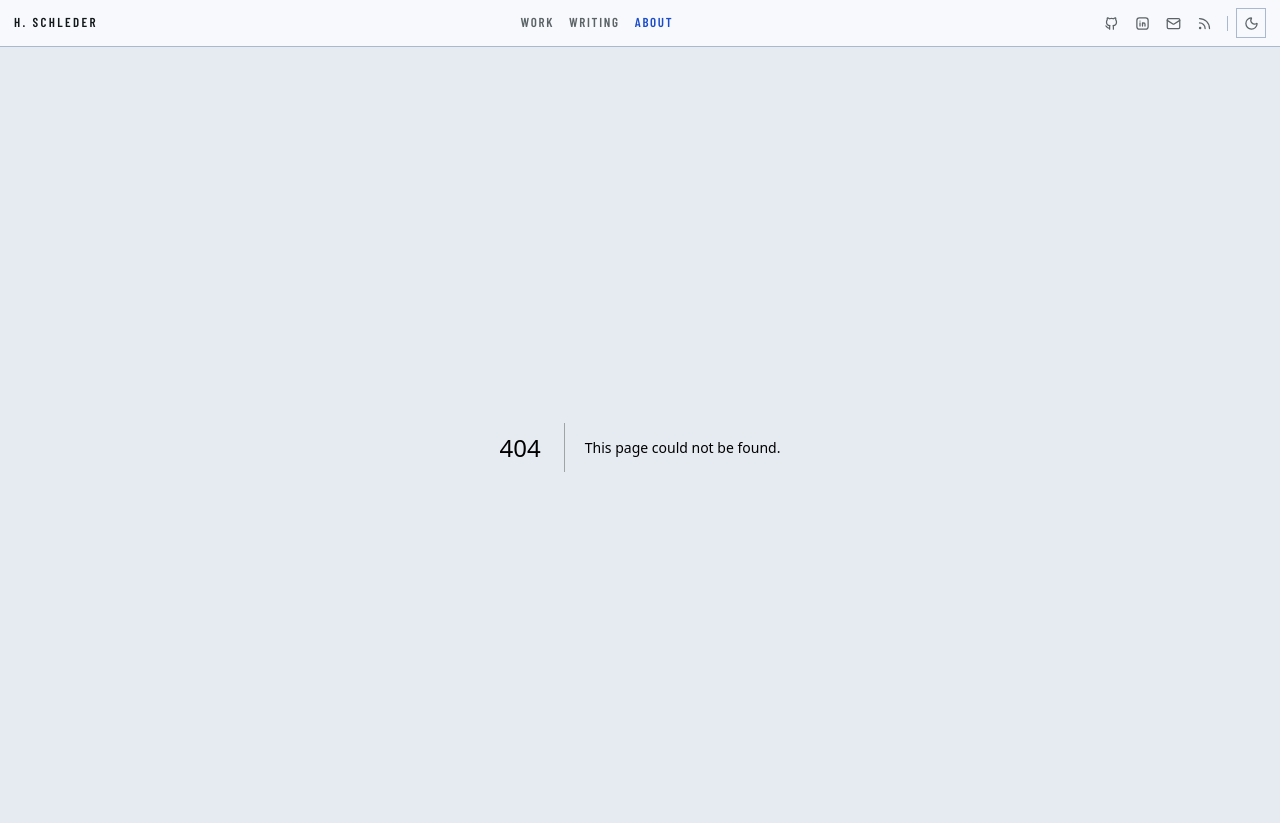
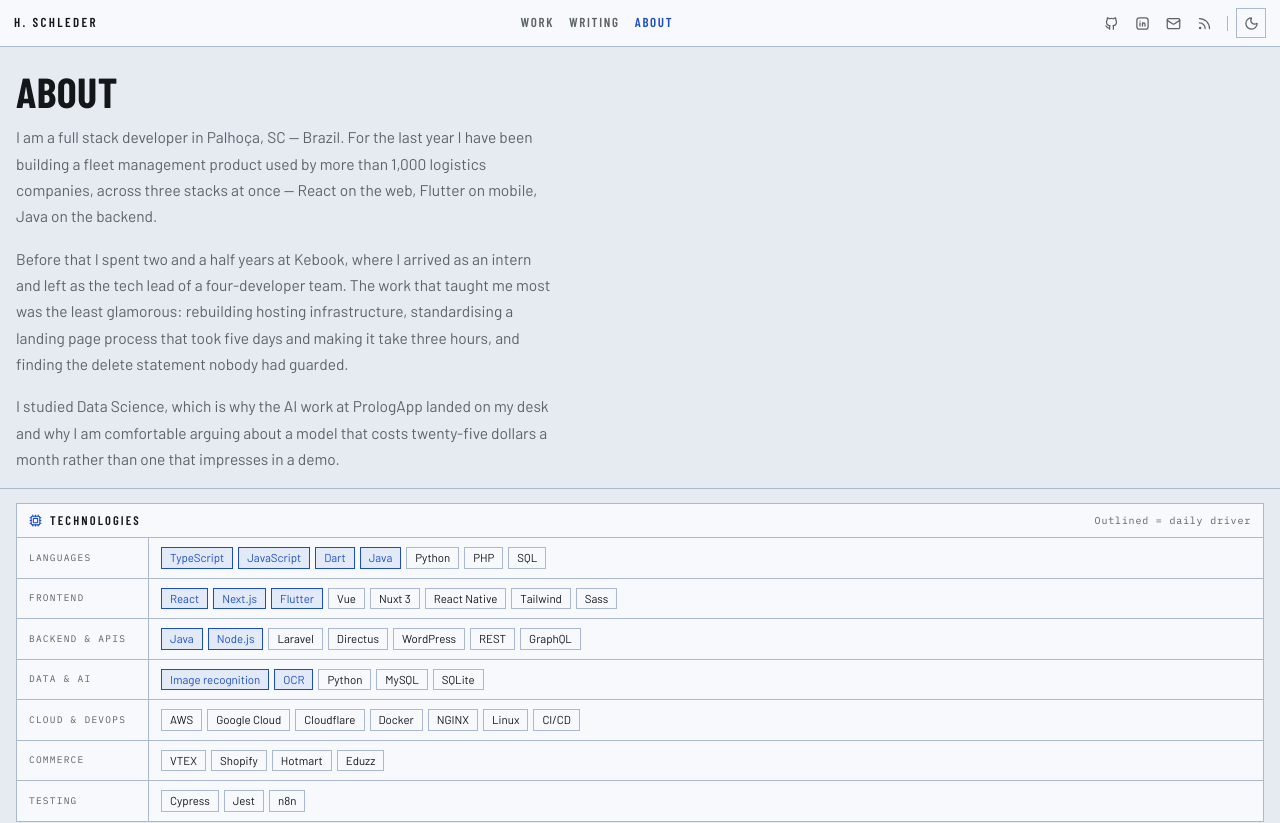
Before and after one commit to heitorschleder/heitor-site, a Next.js app: page /about in a window 1280 px wide. Before the commit this address had no page. Shown: the top 823 px of the page. Built offline with nearby package versions, Linux system fonts and the light colour scheme.

Commit message:
feat: work and about routes

```diff
--- /dev/null
+++ b/src/app/about/page.tsx
@@ -0,0 +1,41 @@
+import type { Metadata } from 'next'
+import { TechnologyMatrix, EducationPanel } from '@/modules/profile'
+import { site } from '@/shared/site.config'
+
+export const metadata: Metadata = {
+  title: 'About',
+  description: site.description,
+}
+
+export default function AboutPage() {
+  return (
+    <>
+      <div className="border-b border-[var(--color-rule)] px-[14px] pb-4 pt-5 @min-[560px]/shell:px-4 @min-[560px]/shell:pt-6">
+        <h1 className="mb-3 font-display text-[clamp(26px,4.6vw,42px)] font-bold uppercase leading-[0.98] tracking-[0.01em] text-[var(--color-ink)]">
+          About
+        </h1>
+        <div className="flex max-w-[62ch] flex-col gap-4 text-[15.5px] leading-[1.7] text-[var(--color-mute)]">
+          <p>
+            I am a full stack developer in {site.location}. For the last year I have been building a
+            fleet management product used by more than 1,000 logistics companies, across three stacks
+            at once — React on the web, Flutter on mobile, Java on the backend.
+          </p>
+          <p>
+            Before that I spent two and a half years at Kebook, where I arrived as an intern and left
+            as the tech lead of a four-developer team. The work that taught me most was the least
+            glamorous: rebuilding hosting infrastructure, standardising a landing page process that
+            took five days and making it take three hours, and finding the delete statement nobody had
+            guarded.
+          </p>
+          <p>
+            I studied Data Science, which is why the AI work at PrologApp landed on my desk and why I
+            am comfortable arguing about a model that costs twenty-five dollars a month rather than
+            one that impresses in a demo.
+          </p>
+        </div>
+      </div>
+      <TechnologyMatrix />
+      <EducationPanel />
+    </>
+  )
+}
--- /dev/null
+++ b/src/app/work/page.tsx
@@ -0,0 +1,19 @@
+import type { Metadata } from 'next'
+import { RepositoryGrid, loadRepositories } from '@/modules/repositories'
+import { CareerPanel } from '@/modules/career'
+
+export const metadata: Metadata = {
+  title: 'Work',
+  description: 'Roles, results and every public repository.',
+}
+
+export default async function WorkPage() {
+  const { repos } = await loadRepositories()
+  return (
+    <>
+      <CareerPanel />
+      {/* Everything, no expander: this is the page you come to for the full list. */}
+      <RepositoryGrid repos={repos} initial={repos.length} />
+    </>
+  )
+}
```
Also changed, not shown: 1 other file (tests, documents, lock files or other folders).
